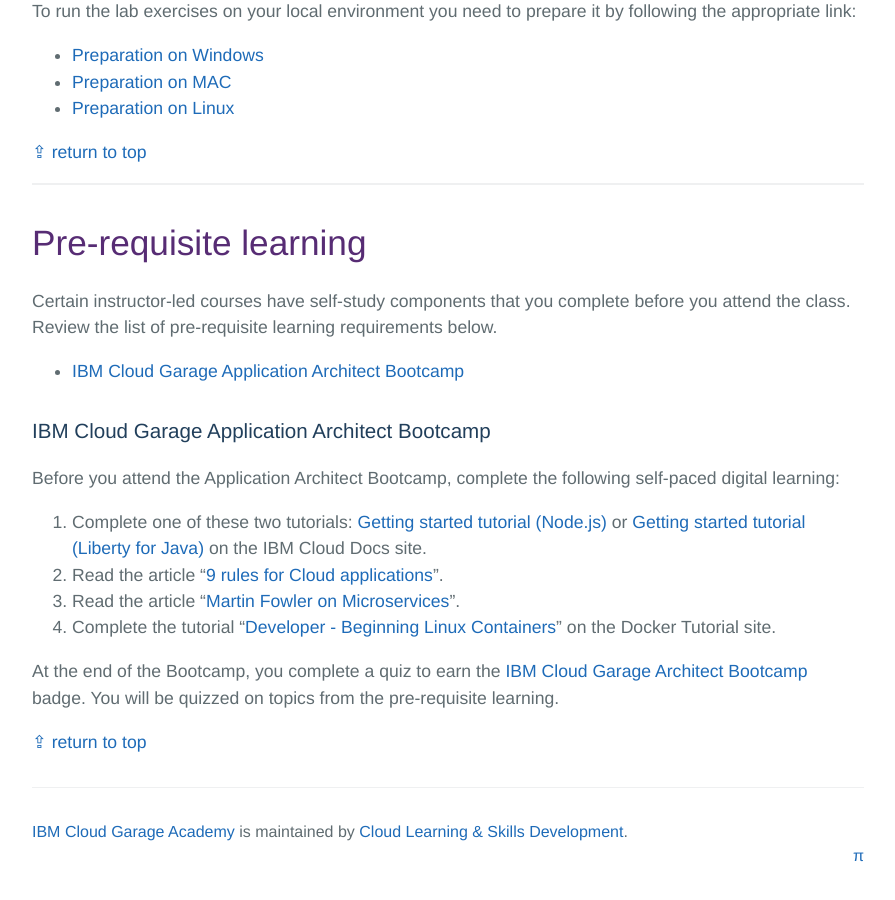
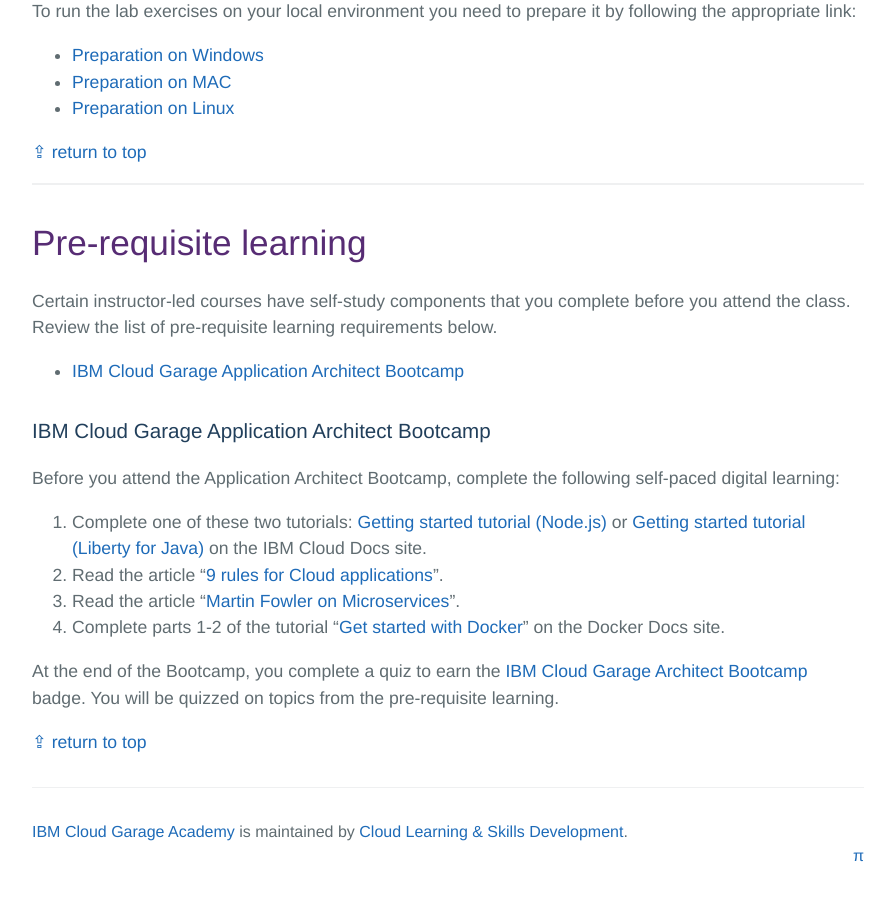
Before and after one commit to ibm-cloud-academy/ibm-cloud-academy.github.io, a Jekyll site: the page built from index.md, in a window 1280 px wide and 900 px high, scrolled down 5095 px. Shown: the whole window, without its empty margins (192-1087 px from the left). Built offline with Jekyll 4.4.1, drawn with Linux system fonts in a browser that asks for light colours; some web fonts are replaced; our own code applies the rules of GitHub Pages for plain Markdown files.

Commit message:
Update index.md
Updated the fourth prereq to a new Docker tutorial.

```diff
--- a/index.md
+++ b/index.md
@@ -112,7 +112,7 @@ Before you attend the Application Architect Bootcamp, complete the following sel
 1. Complete one of these two tutorials: [Getting started tutorial (Node.js)](https://console.bluemix.net/docs/runtimes/nodejs/getting-started.html) or [Getting started tutorial (Liberty for Java)](https://console.bluemix.net/docs/runtimes/liberty/getting-started.html) on the IBM Cloud Docs site.
 2. Read the article "[9 rules for Cloud applications](https://www.ibm.com/developerworks/websphere/techjournal/1404_brown/1404_brown.html)".
 3. Read the article "[Martin Fowler on Microservices](https://martinfowler.com/articles/microservices.html)".
-4. Complete the tutorial "[Developer - Beginning Linux Containers](https://training.docker.com/course/developer---beginner-linux-containers)" on the Docker Tutorial site.
+4. Complete parts 1-2 of the tutorial "[Get started with Docker](https://docs.docker.com/get-started/)" on the Docker Docs site.
 
 At the end of the Bootcamp, you complete a quiz to earn the [IBM Cloud Garage Architect Bootcamp](https://www.youracclaim.com/org/ibm/badge/ibm-cloud-garage-architect-bootcamp) badge.  You will be quizzed on topics from the pre-requisite learning.
 
```
